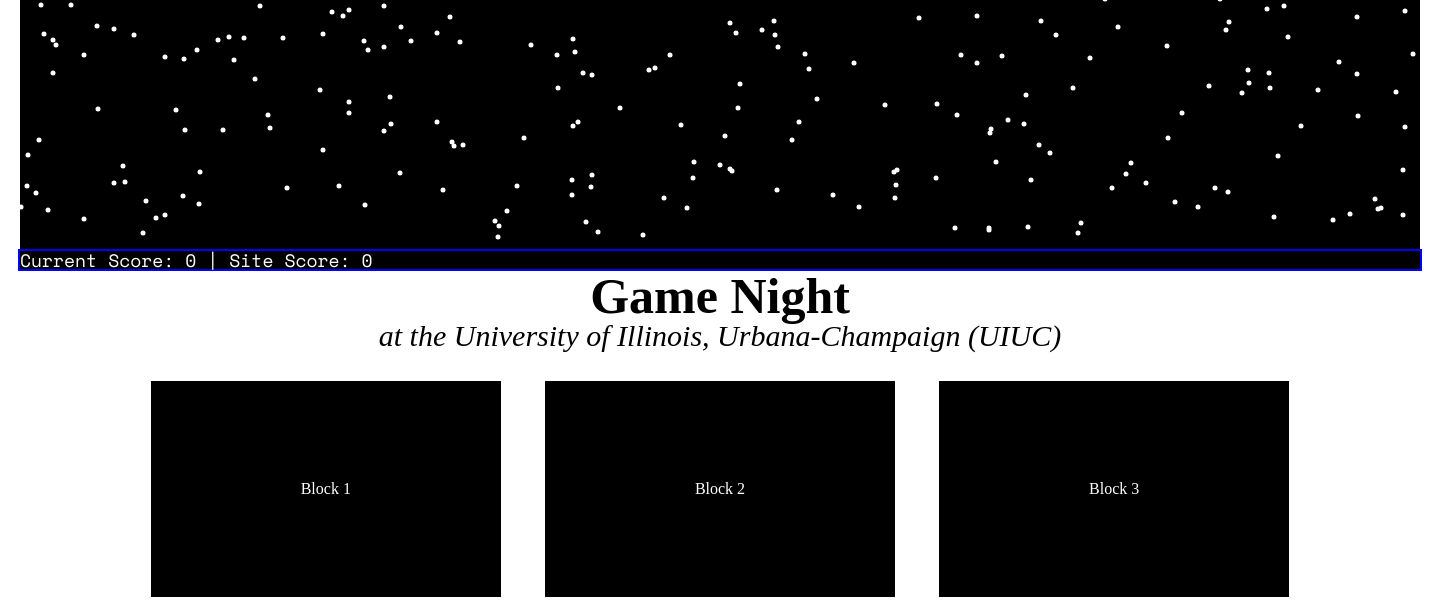
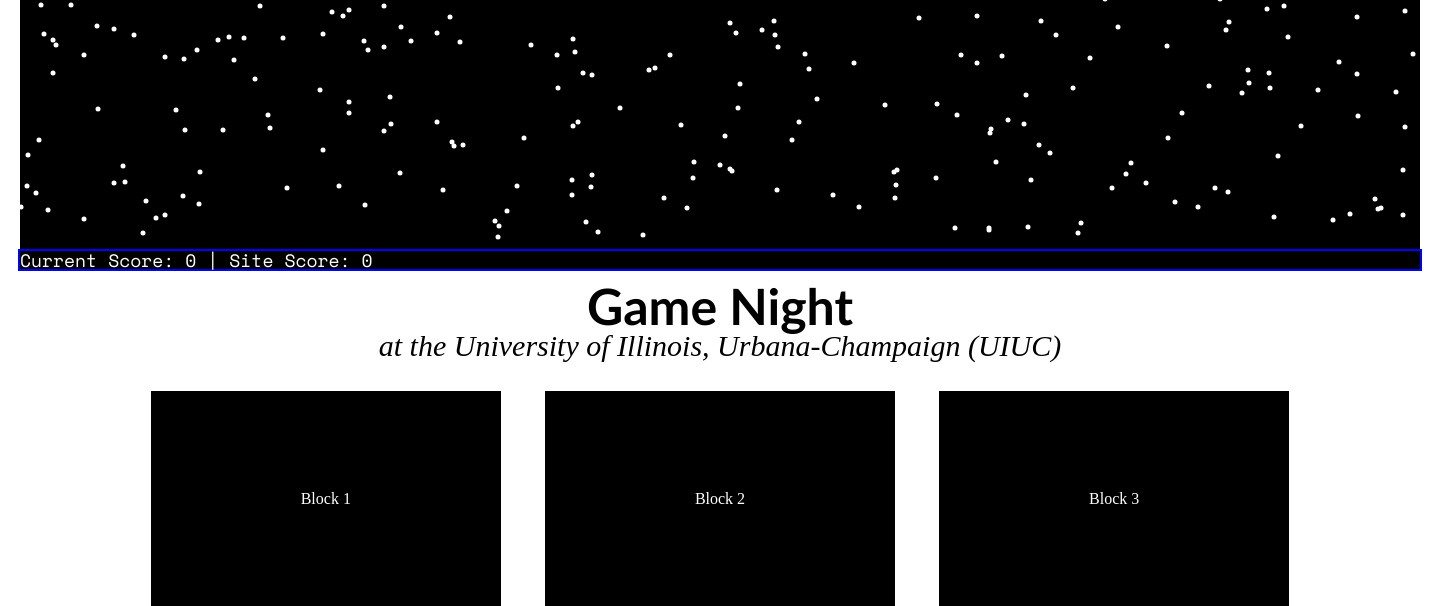
Before and after one commit to penguinz1/Game_Night, a Django app: page / in a window 1440 px wide. Shown: the part 83-689 px from the top of the page. Run offline with Django 3.2, Linux system fonts and the light colour scheme.

Commit message:
changed font and added space

```diff
--- a/main/static/css/styles.css
+++ b/main/static/css/styles.css
@@ -41,6 +41,8 @@
 .title {
     font-size: 50px;
     text-align: center;
+    font-family: "Optima";
+    margin-top: 10px;
 }
 
 .subtitle {
```
